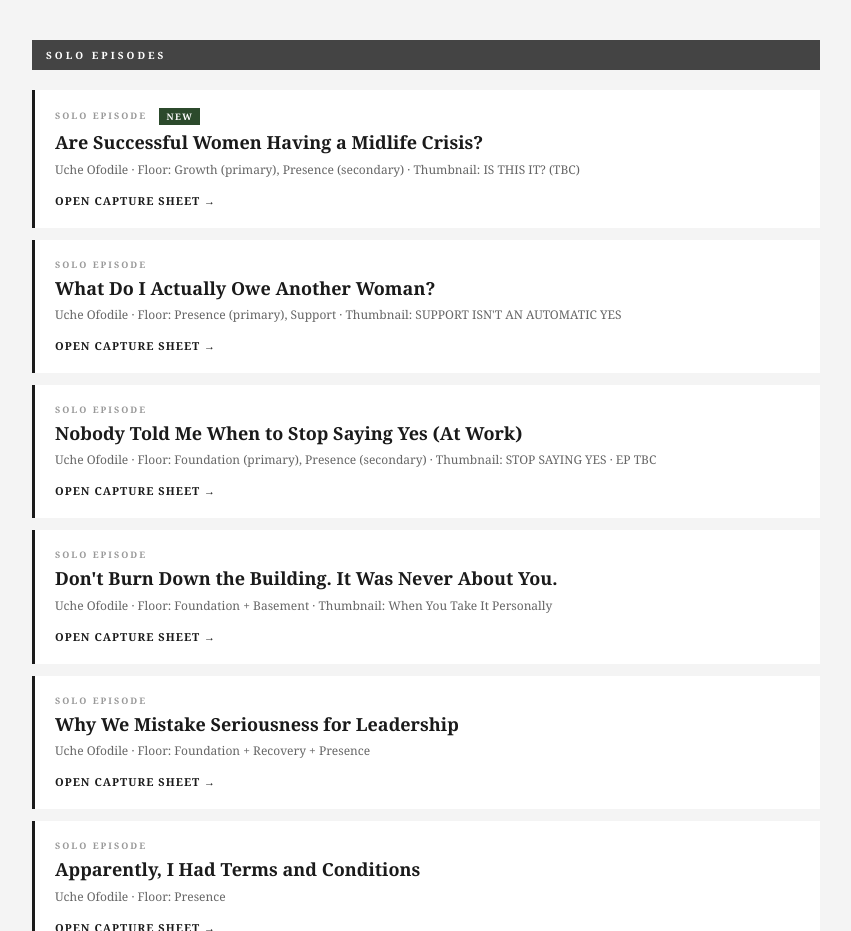
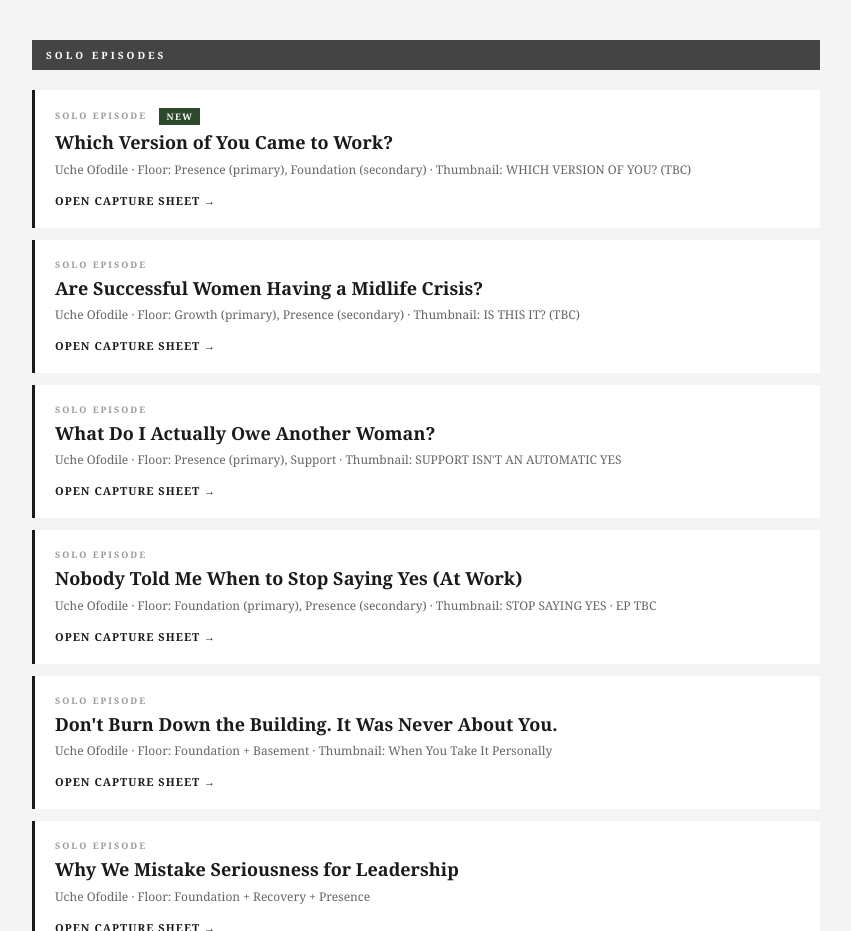
Before and after one commit to ucheofodile/Smile-Capture-Sheets, a plain HTML site: page index.html in a window 1280 px wide. Shown: the part 800-1731 px from the top of the page, without its empty margins (214-1065 px from the left). Drawn offline with Linux system fonts and the light colour scheme.

Commit message:
Update index.html

```diff
--- a/index.html
+++ b/index.html
@@ -81,6 +81,13 @@
 
     <div class="episode-card">
       <div class="ep-num">Solo Episode <span class="tag-new">New</span></div>
+      <div class="ep-title">Which Version of You Came to Work?</div>
+      <div class="ep-meta">Uche Ofodile · Floor: Presence (primary), Foundation (secondary) · Thumbnail: WHICH VERSION OF YOU? (TBC)</div>
+      <a class="ep-link" href="which-version-of-you.html">Open Capture Sheet →</a>
+    </div>
+
+    <div class="episode-card">
+      <div class="ep-num">Solo Episode</div>
       <div class="ep-title">Are Successful Women Having a Midlife Crisis?</div>
       <div class="ep-meta">Uche Ofodile · Floor: Growth (primary), Presence (secondary) · Thumbnail: IS THIS IT? (TBC)</div>
       <a class="ep-link" href="midlife-crisis.html">Open Capture Sheet →</a>
```
